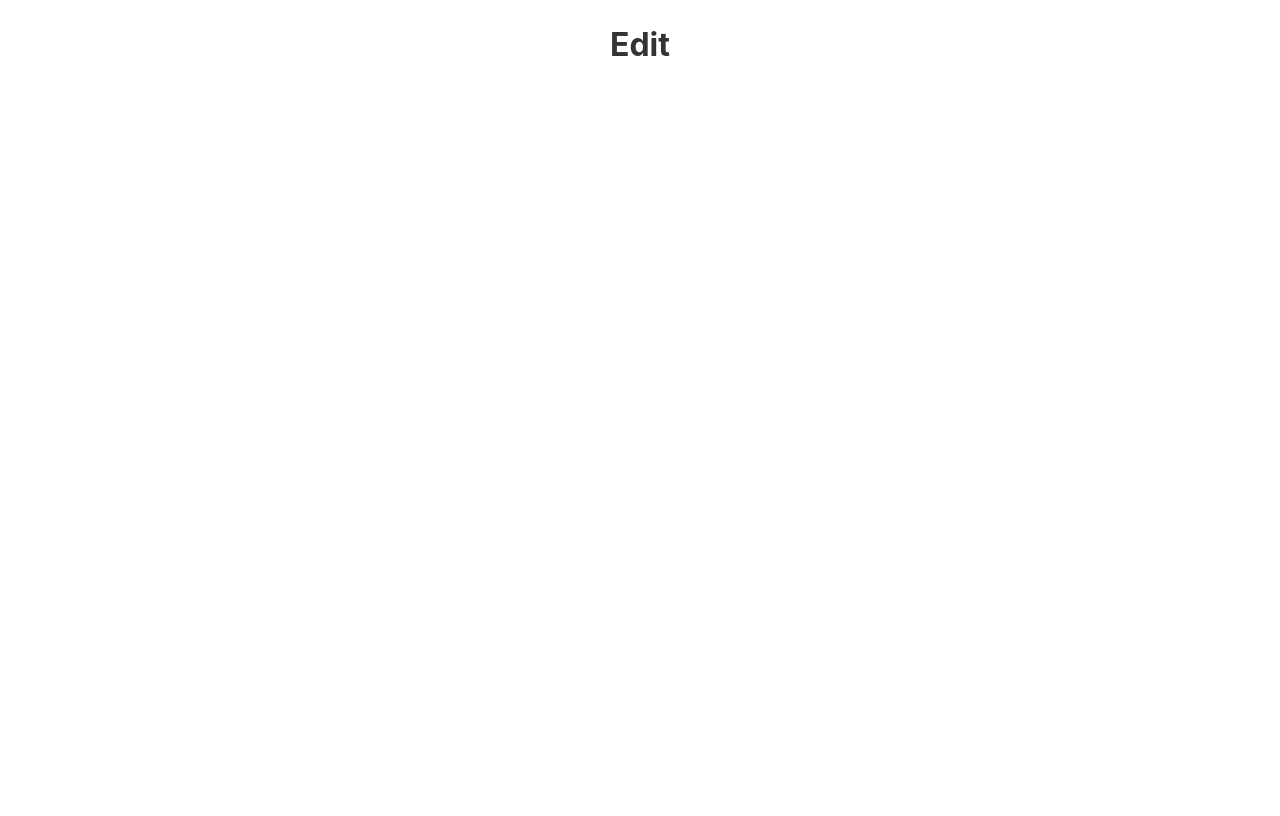
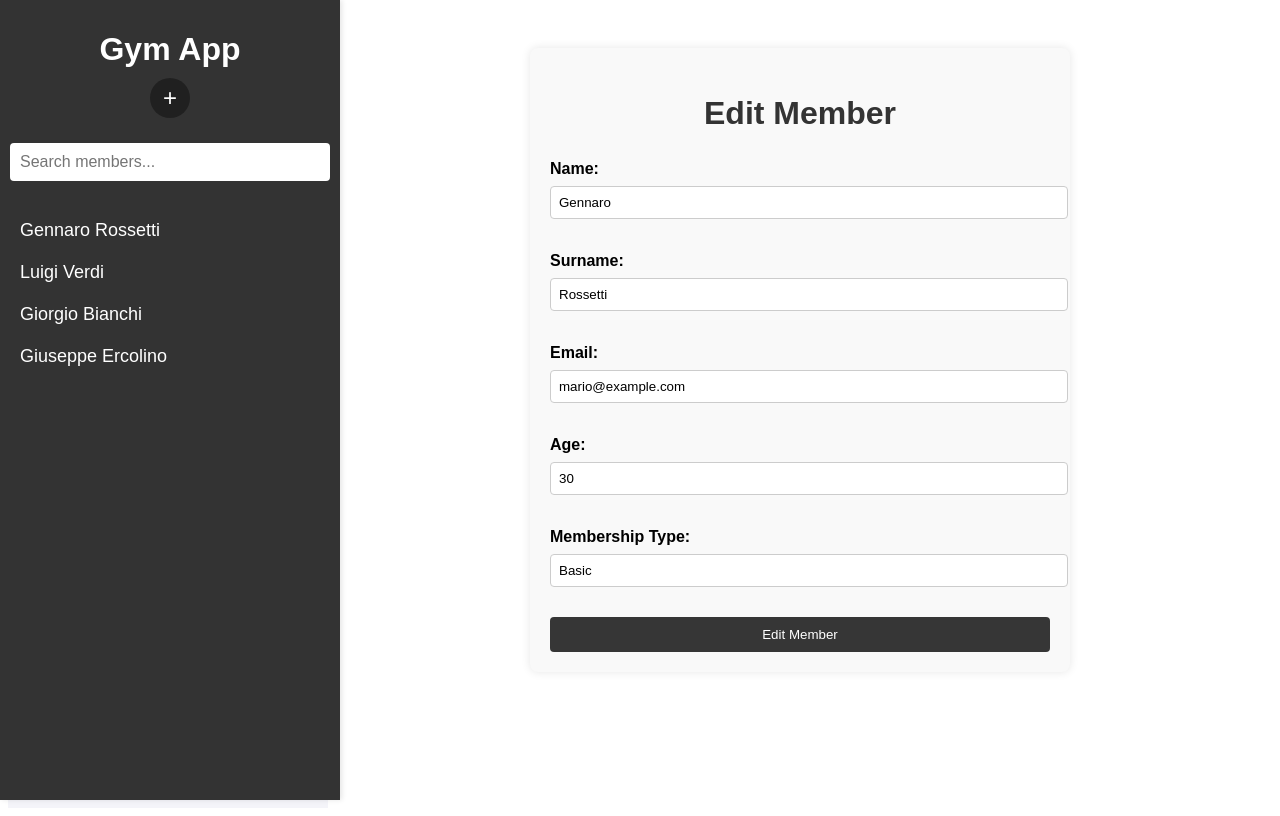
Before and after one commit to manuelmillefiori/gym-app, a React (Vite) app: page /members/1/edit in a window 1280 px wide. Built offline with nearby package versions, Linux system fonts and the light colour scheme; data requests are answered from the project's data file.

Commit message:
Edit Member Complete

```diff
--- a/db.json
+++ b/db.json
@@ -2,10 +2,10 @@
   "members": [
     {
       "id": "1",
-      "name": "Mario",
-      "surname": "Rossi",
+      "name": "Gennaro",
+      "surname": "Rossetti",
       "email": "mario@example.com",
-      "age": 30,
+      "age": "30",
       "membershipType": "Basic"
     },
     {
@@ -18,19 +18,11 @@
     },
     {
       "id": "3",
-      "name": "Anna",
+      "name": "Giorgio",
       "surname": "Bianchi",
       "email": "anna@example.com",
-      "age": 28,
+      "age": "28",
       "membershipType": "Basic"
-    },
-    {
-      "id": "a50c",
-      "name": "Cornino",
-      "surname": "Gennari",
-      "email": "Poldo@gmail.com",
-      "age": "18",
-      "membershipType": "Premium"
     },
     {
       "id": "d912",
--- /dev/null
+++ b/src/css/edit-member.module.css
@@ -0,0 +1,48 @@
+.container {
+   width: 100%;
+   max-width: 500px;
+   margin: 0 auto;
+   padding: 20px;
+   background-color: #f9f9f9;
+   border-radius: 8px;
+   box-shadow: 0 0 10px rgba(0, 0, 0, 0.1);
+}
+
+h1 {
+   text-align: center;
+   margin-bottom: 20px;
+}
+
+.form {
+   display: flex;
+   flex-direction: column;
+}
+
+label {
+   margin-bottom: 10px;
+   font-weight: bold;
+}
+
+input {
+   padding: 8px;
+   margin-top: 5px;
+   margin-bottom: 20px;
+   border: 1px solid #ccc;
+   border-radius: 4px;
+   width: 100%;
+}
+
+button {
+   padding: 10px 15px;
+   background-color: #363636;
+   color: white;
+   border: none;
+   border-radius: 4px;
+   cursor: pointer;
+   transition-duration: 300ms;
+}
+
+button:hover {
+   background-color: #1b1b1b;
+   transition-duration: 300ms;
+}
--- a/src/routes/edit-member.jsx
+++ b/src/routes/edit-member.jsx
@@ -1,5 +1,124 @@
+import { useState, useEffect } from "react";
+import { useNavigate, useParams } from "react-router-dom";
+import axios from "axios";
+
+import styles from "../css/edit-member.module.css";
+
 export default function EditMember() {
-   return(
-      <h1>Edit</h1>
+   // Obtain the params to get the member id
+   const params = useParams();
+
+   // Handle to navigate
+   const navigate = useNavigate();
+
+   useEffect(() => {
+      const fetchData = async () => {
+         // Compose the url
+         const url = "http://localhost:5000/members/" + params.id;
+
+         try {
+            const response = await axios.get(url);
+
+            // Save the member data
+            const member = response.data;
+
+            // Obtain the ref at the form
+            const editForm = document.getElementById("editForm");
+
+            // Set all the data
+            editForm.name.value = member.name;
+            editForm.surname.value = member.surname;
+            editForm.email.value = member.email;
+            editForm.age.value = member.age;
+            editForm.membershipType.value = member.membershipType;
+
+         } catch (error) {
+            console.error('Error:', error);
+         }
+      };
+
+      // Fetch the member data
+      fetchData();
+   }, [params.id]);
+
+   // Lambda to send a req to edit the member data
+   const handleSubmit = async (event) => {
+      // Stop from reloading the page
+      event.preventDefault();
+
+      // Req to edit the member data
+      try {
+         // Obtain the ref at the form
+         const editForm = document.getElementById("editForm");
+
+         // Compose the member to update
+         const member = {
+            id: params.id,
+            name: editForm.name.value,
+            surname: editForm.surname.value,
+            email: editForm.email.value,
+            age: editForm.age.value,
+            membershipType: editForm.membershipType.value,
+         };
+
+         const url = "http://localhost:5000/members/" + member.id;
+         const response = await axios.put(url, member);
+
+         // Redirect to /members/:id
+         navigate("/members/" + member.id);
+
+         // Manage the errors
+      } catch (error) {
+         console.error('Error adding member:', error);
+      }
+   };
+
+   return (
+      <div className={styles.container}>
+         <h1>Edit Member</h1>
+         <form id="editForm" onSubmit={handleSubmit} className={styles.form}>
+            <label>
+               Name:
+               <input
+                  name="name"
+                  type="text"
+                  required
+               />
+            </label>
+            <label>
+               Surname:
+               <input
+                  name="surname"
+                  type="text"
+                  required
+               />
+            </label>
+            <label>
+               Email:
+               <input
+                  name="email"
+                  type="email"
+                  required
+               />
+            </label>
+            <label>
+               Age:
+               <input
+                  name="age"
+                  type="number"
+                  required
+               />
+            </label>
+            <label>
+               Membership Type:
+               <input
+                  name="membershipType"
+                  type="text"
+                  required
+               />
+            </label>
+            <button type="submit">Edit Member</button>
+         </form>
+      </div>
    );
 }
--- a/src/routes/member-details.jsx
+++ b/src/routes/member-details.jsx
@@ -41,7 +41,7 @@ export default function MemberDetails() {
    };
 
    const handleEdit = () => {
-      // Handle edit logic, e.g., redirect to an edit form
+      navigate("/members/" + member.id + "/edit")
    };
 
    return (
@@ -52,7 +52,6 @@ export default function MemberDetails() {
                <p><b>Email:</b> {member.email}</p>
                <p><b>Age:</b> {member.age}</p>
                <p><b>Membership Type:</b> {member.membershipType}</p>
-               {/* Aggiungi altre proprietà del membro qui */}
             </div>
          ) : (
             null
```
Also changed, not shown: src/main.jsx (+7 -5 lines).
